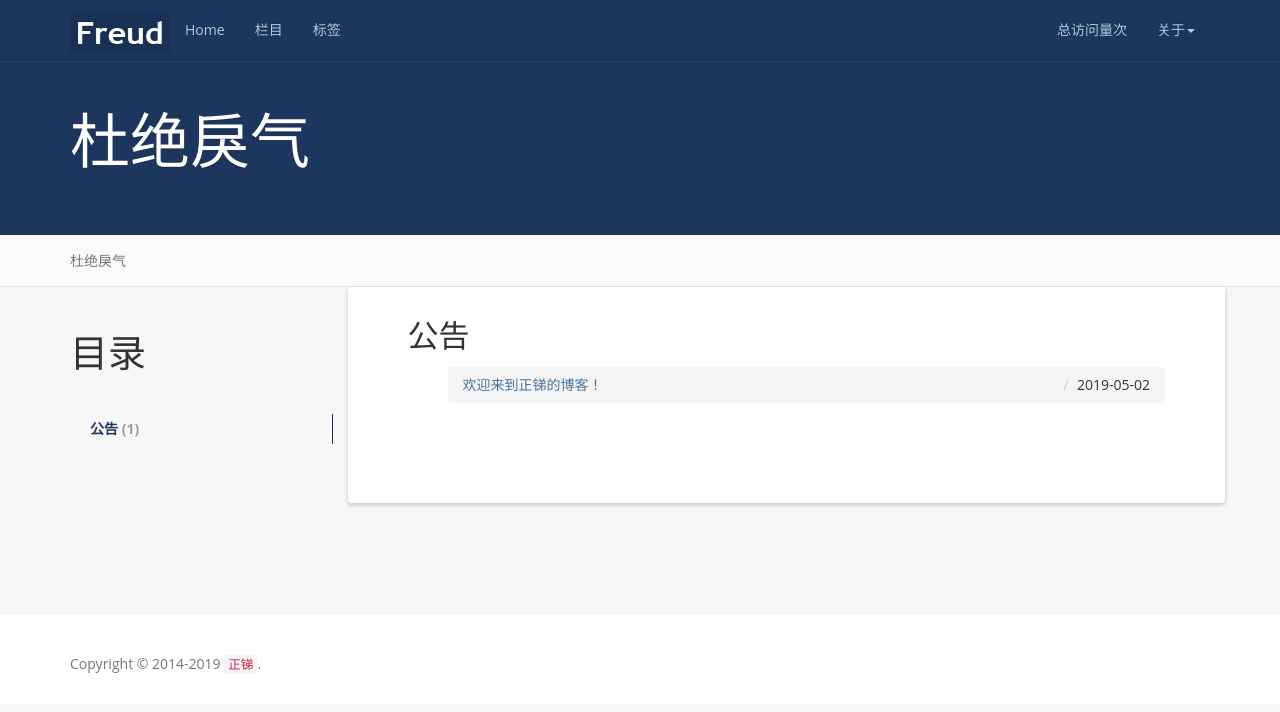
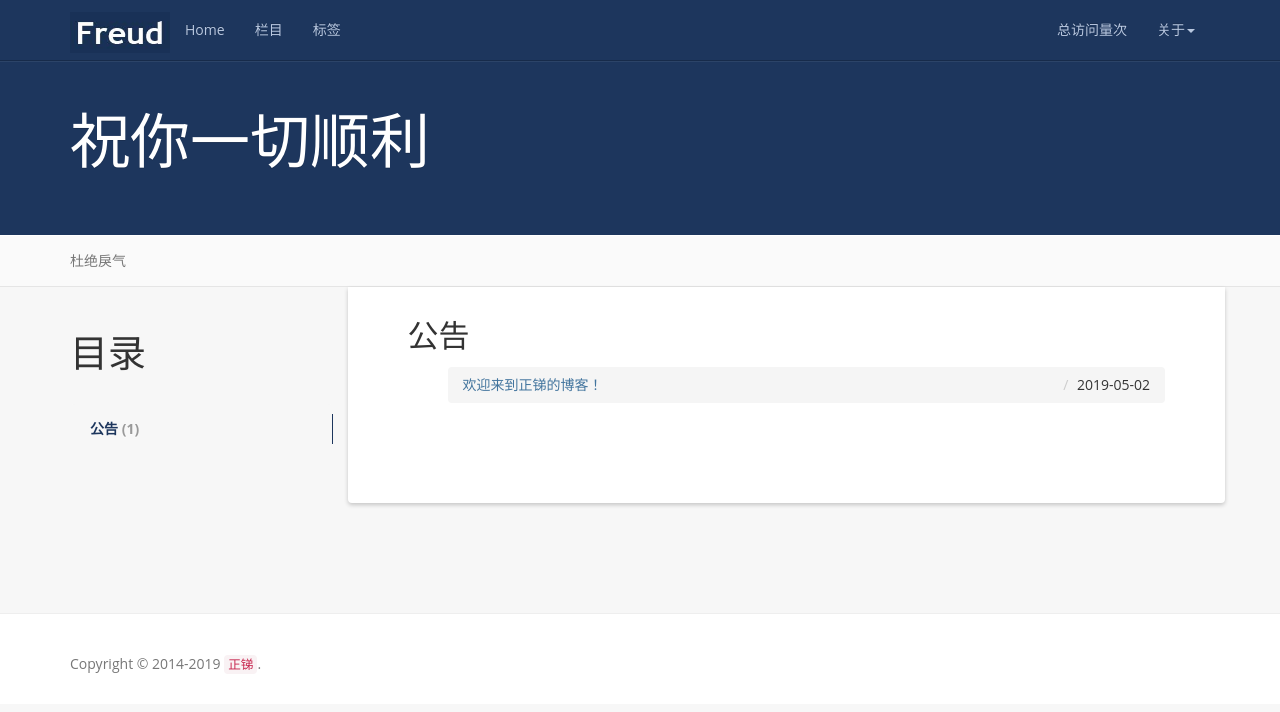
Before and after one commit to ztmail723/ztmail723.github.io, a Jekyll site: the page built from tag/index.html, in a window 1280 px wide. Shown: the top 712 px of the page. Built offline with Jekyll 4.4.1, drawn with Linux system fonts in a browser that asks for light colours; nearby versions of some CDN libraries; comment, search, counter and statistics services are not loaded.

Commit message:
Update _config.yml

```diff
--- a/_config.yml
+++ b/_config.yml
@@ -8,7 +8,7 @@ github: https://github.com/ztmail723
 baseurl: ''
 description: 我们在黑暗中并肩而行
 meta_description: 正锑;个人博客
-motto: 杜绝戾气
+motto: 祝你一切顺利
 banner: 杜绝戾气
 
 #permalink: /:categories/:year/:month/:day/:title/
```
